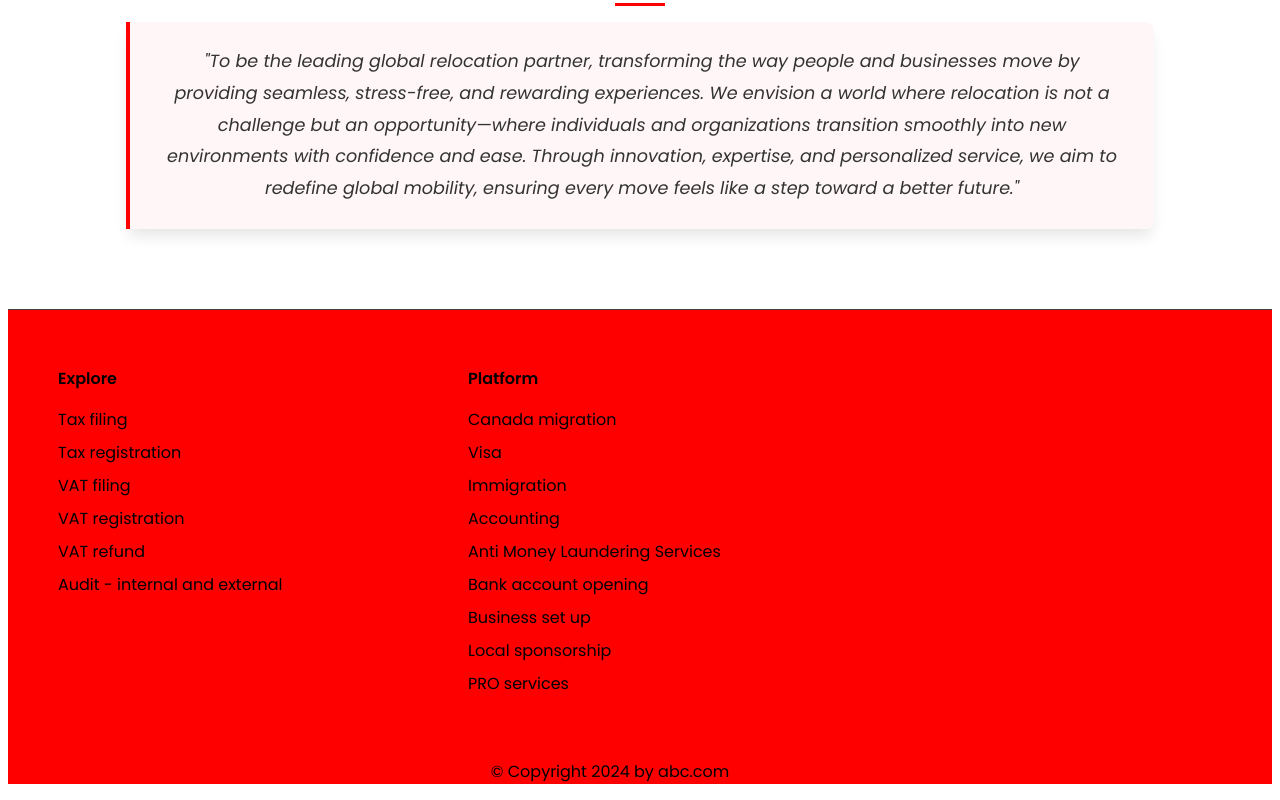
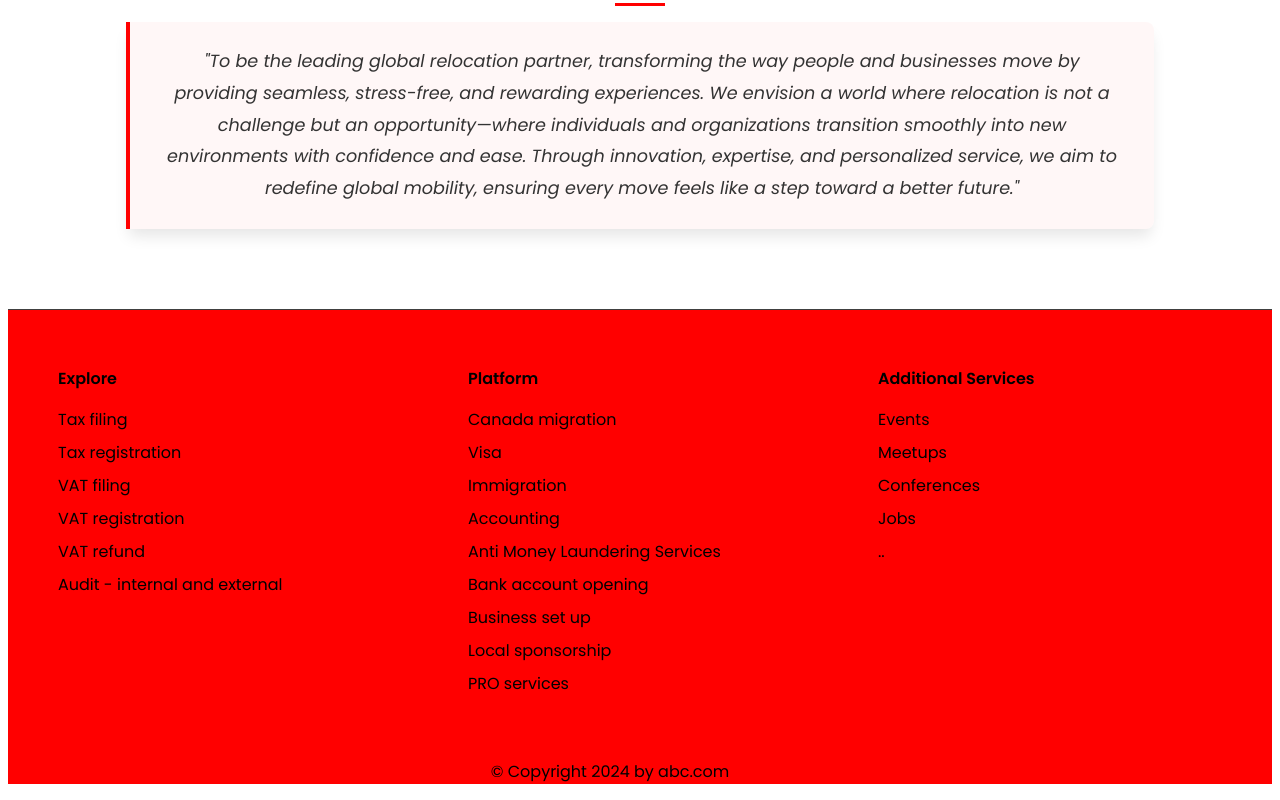
Before and after one commit to Mir-pes/ipanac-1, a React (Vite) app: page / in a window 1280 px wide. Shown: the part 1744-2544 px from the top of the page. Built offline with nearby package versions, Linux system fonts and the light colour scheme.

Commit message:
Update footer.jsx

```diff
--- a/src/footer.jsx
+++ b/src/footer.jsx
@@ -28,9 +28,10 @@ function Footer() {
                             ))}
                         </ul>
                     </div>
-{/*
+
+
                     <div>
-                        <h3 className="footer-heading">Community</h3>
+                        <h3 className="footer-heading">Additional Services</h3>
                         <ul className="footer-list">
                             {communityLinks.map((link, index) => (
                                 <li key={index}>
@@ -38,7 +39,8 @@ function Footer() {
                                 </li>
                             ))}
                         </ul>
-                    </div> */}
+                    </div>
+
                 </div>
                 <div className="copyright-section">
                     <p>© Copyright 2024 by abc.com</p>
```
